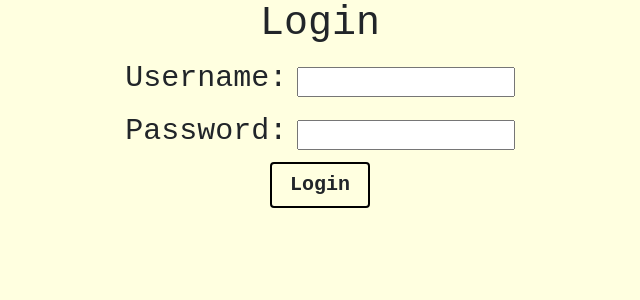
After one commit to jlotrug/grocery_list, a Django app: page /login/ in a window 1280 px wide. The commit adds this page. Shown: the top 300 px of the page, without its empty margins (320-960 px from the left). Run offline with Django 3.2, Linux system fonts and the light colour scheme.

Commit message:
login template and functionality complete

```diff
--- a/grocery_guide/settings.py
+++ b/grocery_guide/settings.py
@@ -119,3 +119,5 @@ USE_TZ = True
 # https://docs.djangoproject.com/en/2.2/howto/static-files/
 
 STATIC_URL = '/static/'
+LOGIN_REDIRECT_URL = 'grocery_list:home'
+LOGIN_URL = 'login'
--- a/grocery_guide/urls.py
+++ b/grocery_guide/urls.py
@@ -16,10 +16,11 @@ Including another URLconf
 from django.contrib import admin
 from django.urls import path, include
 from grocery_list import views
+from django.contrib.auth import views as authentication_views
 
 urlpatterns = [
     path('admin/', admin.site.urls),
-
+    path('login/', authentication_views.LoginView.as_view(template_name='grocery_list/login.html'), name='login'),
     path("grocery_list/", include('grocery_list.urls')),
 
 ]
--- a/grocery_list/models.py
+++ b/grocery_list/models.py
@@ -16,6 +16,9 @@ class List(models.Model):
     list_name = models.CharField(max_length=200)
     user = models.ForeignKey(User, on_delete=models.CASCADE)
 
+    def __str__(self):
+        return self.list_name
+
 class ListItem(models.Model):
     item_id = models.ForeignKey(Item, on_delete=models.CASCADE)
     list_id = models.ForeignKey(List, on_delete=models.CASCADE)
--- a/grocery_list/templates/grocery_list/base.html
+++ b/grocery_list/templates/grocery_list/base.html
@@ -6,7 +6,7 @@
     <meta charset="UTF-8">
     <meta http-equiv="X-UA-Compatible" content="IE=edge">
     <meta name="viewport" content="width=device-width, initial-scale=1.0">
-    <title>Document</title>
+    <title>Grocery Guide</title>
     <link rel="stylesheet" href="{% static 'grocery_list/style.css' %}">
     <link rel="stylesheet" href="https://cdn.jsdelivr.net/npm/bootstrap@4.6.2/dist/css/bootstrap.min.css" integrity="sha384-xOolHFLEh07PJGoPkLv1IbcEPTNtaed2xpHsD9ESMhqIYd0nLMwNLD69Npy4HI+N" crossorigin="anonymous">
 
--- /dev/null
+++ b/grocery_list/templates/grocery_list/login.html
@@ -0,0 +1,31 @@
+{% load static %}
+
+<!DOCTYPE html>
+<html lang="en">
+<head>
+    <meta charset="UTF-8">
+    <meta http-equiv="X-UA-Compatible" content="IE=edge">
+    <meta name="viewport" content="width=device-width, initial-scale=1.0">
+    <title>Login</title>
+    <link rel="stylesheet" href="{% static 'grocery_list/style.css' %}">
+    <link rel="stylesheet" href="https://cdn.jsdelivr.net/npm/bootstrap@4.6.2/dist/css/bootstrap.min.css" integrity="sha384-xOolHFLEh07PJGoPkLv1IbcEPTNtaed2xpHsD9ESMhqIYd0nLMwNLD69Npy4HI+N" crossorigin="anonymous">
+
+</head>
+<body class="main-background">
+    <h1>Login</h1>
+    <form action="" method="POST">
+        {% csrf_token %}
+
+        <label for="">Username: </label>
+        <input name="username" type="text"> <br>
+
+        <label for="">Password: </label>
+        <input name="password" type="password"> <br>
+
+        <button type="submit" class="btn form-btn">Login</button>
+
+
+    </form>
+
+</body>
+</html>
```
Also changed, not shown: grocery_list/templates/grocery_list/home.html (+4 -3 lines), grocery_list/views.py (+5 -2 lines), db.sqlite3.
